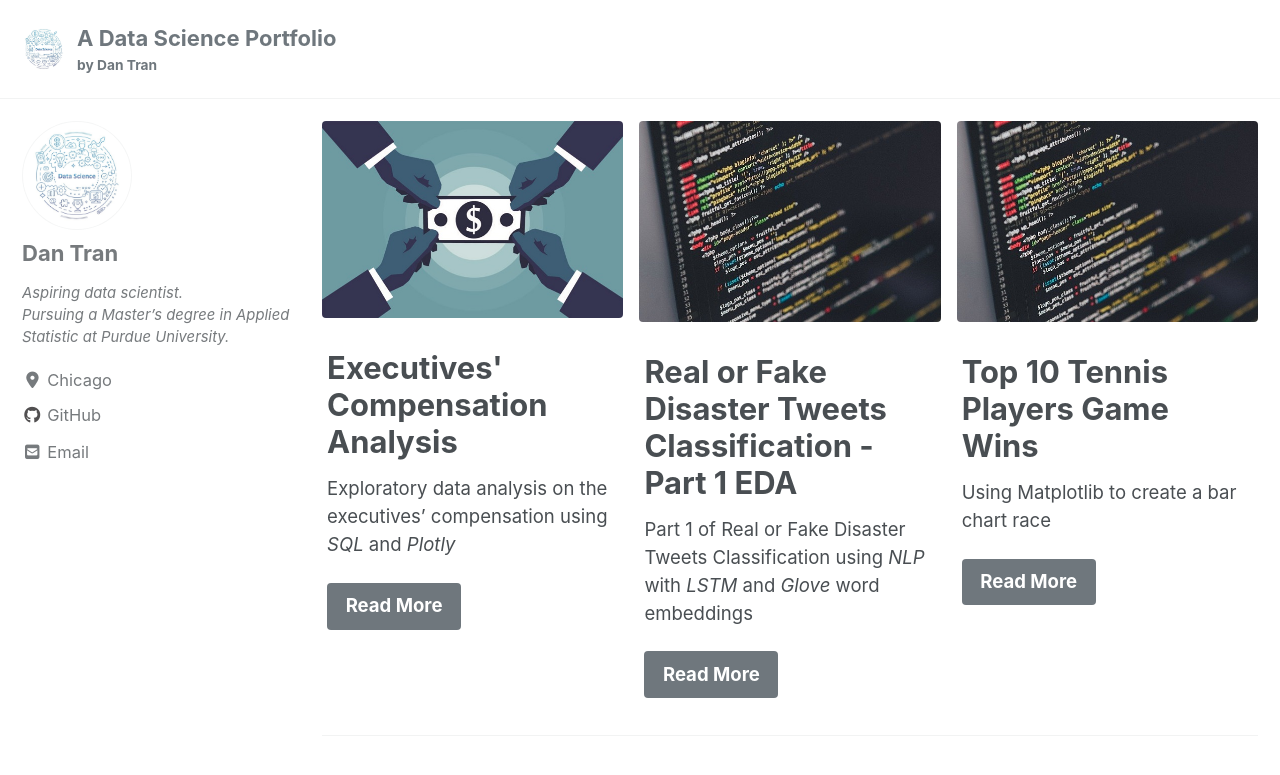
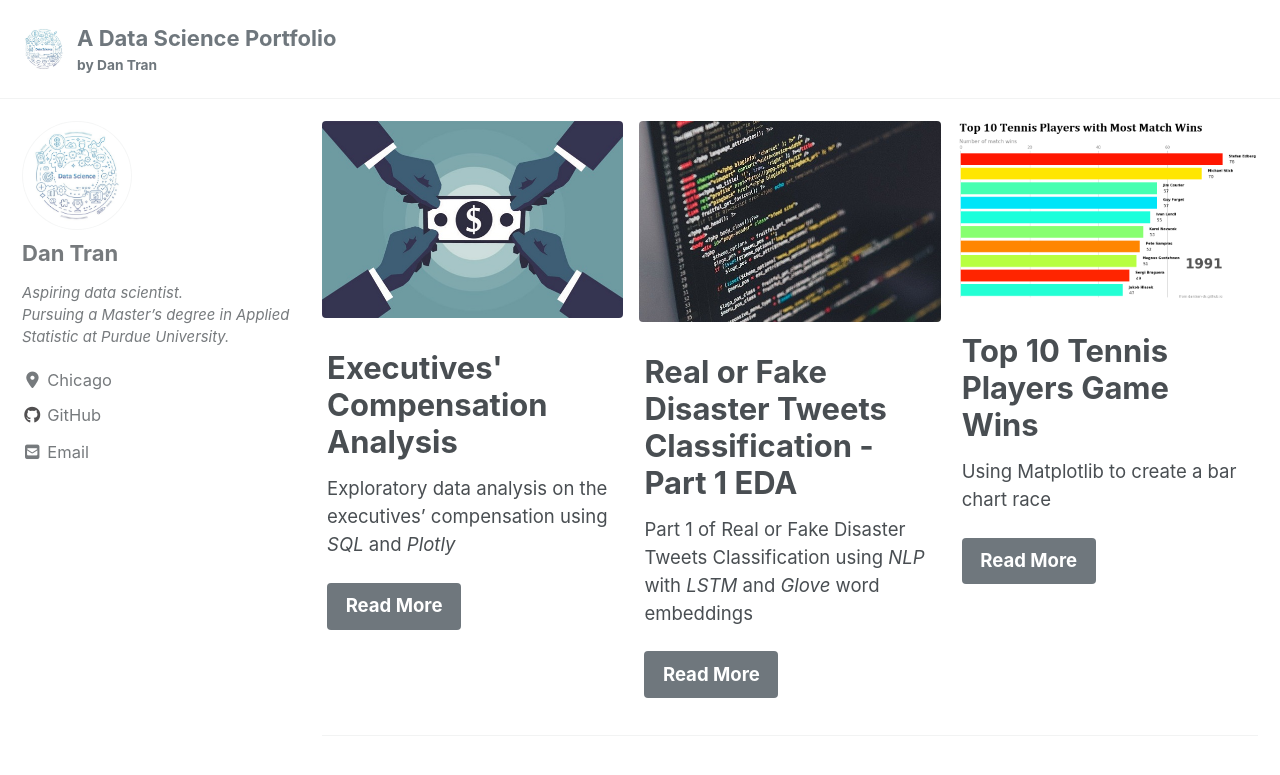
Before and after one commit to DanTran-DS/DanTran-DS.github.io, a Jekyll site: the page built from index.html, in a window 1280 px wide and 900 px high. Shown: the top 775 px of the window. Built offline with Jekyll 4.4.1, drawn with Linux system fonts in a browser that asks for light colours; cached includes are drawn as plain includes; nearby versions of some CDN libraries; the list of posts is cut into pages by our own code.

Commit message:
Update index.html

```diff
--- a/index.html
+++ b/index.html
@@ -34,7 +34,7 @@ feature_row3:
     url: /assets/projects/Twitter-NLP-EDA
     btn_label: "Read More"
     btn_class: "btn--primary"
-  - image_path: /assets/images/teaser/code.jpg
+  - image_path: /assets/images/Tennis_Race/snapshot.png
     alt: "code img"
     title: " Top 10 Tennis Players Game Wins"
     excerpt: "Using Matplotlib to create a bar chart race"
```
